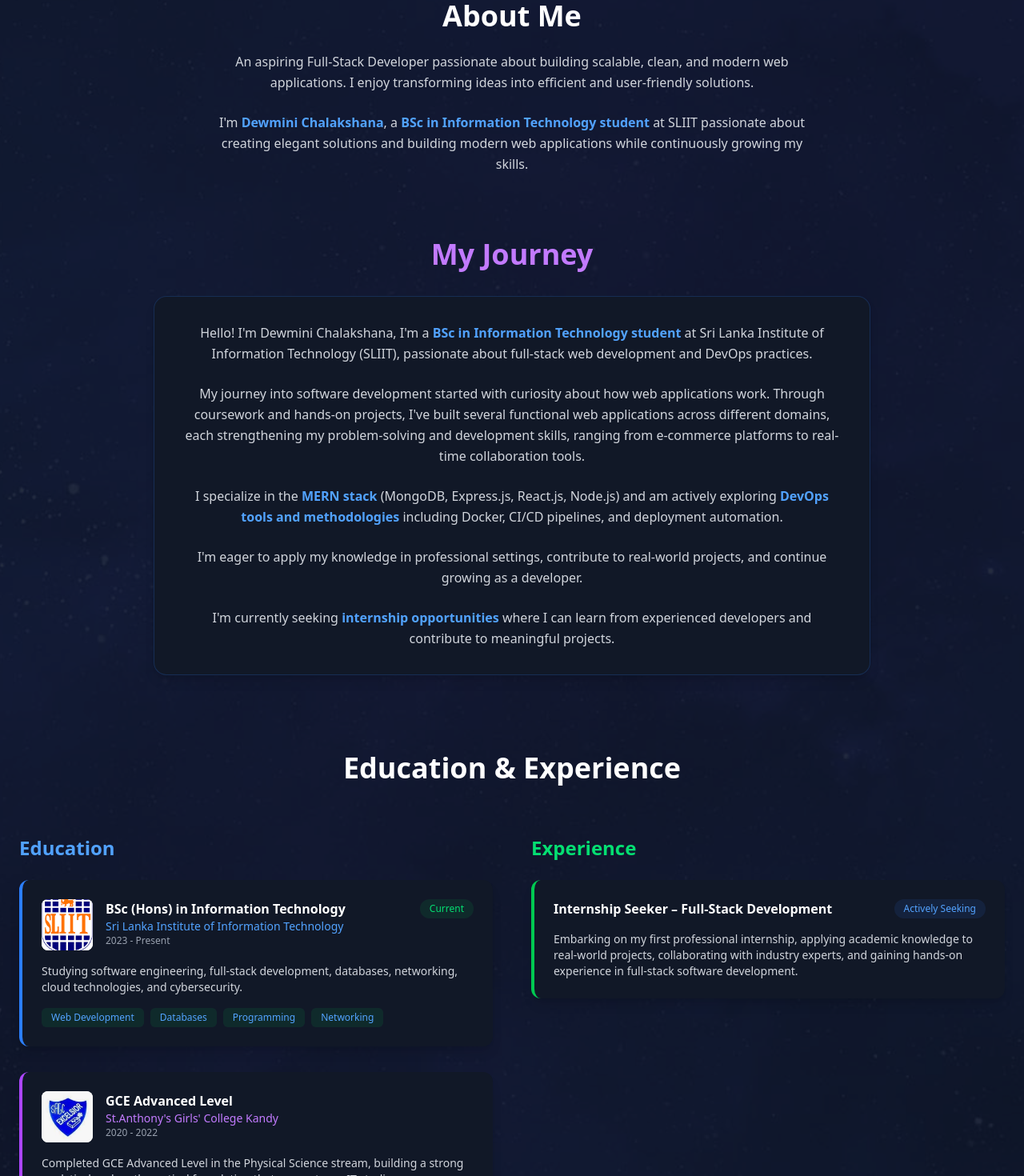
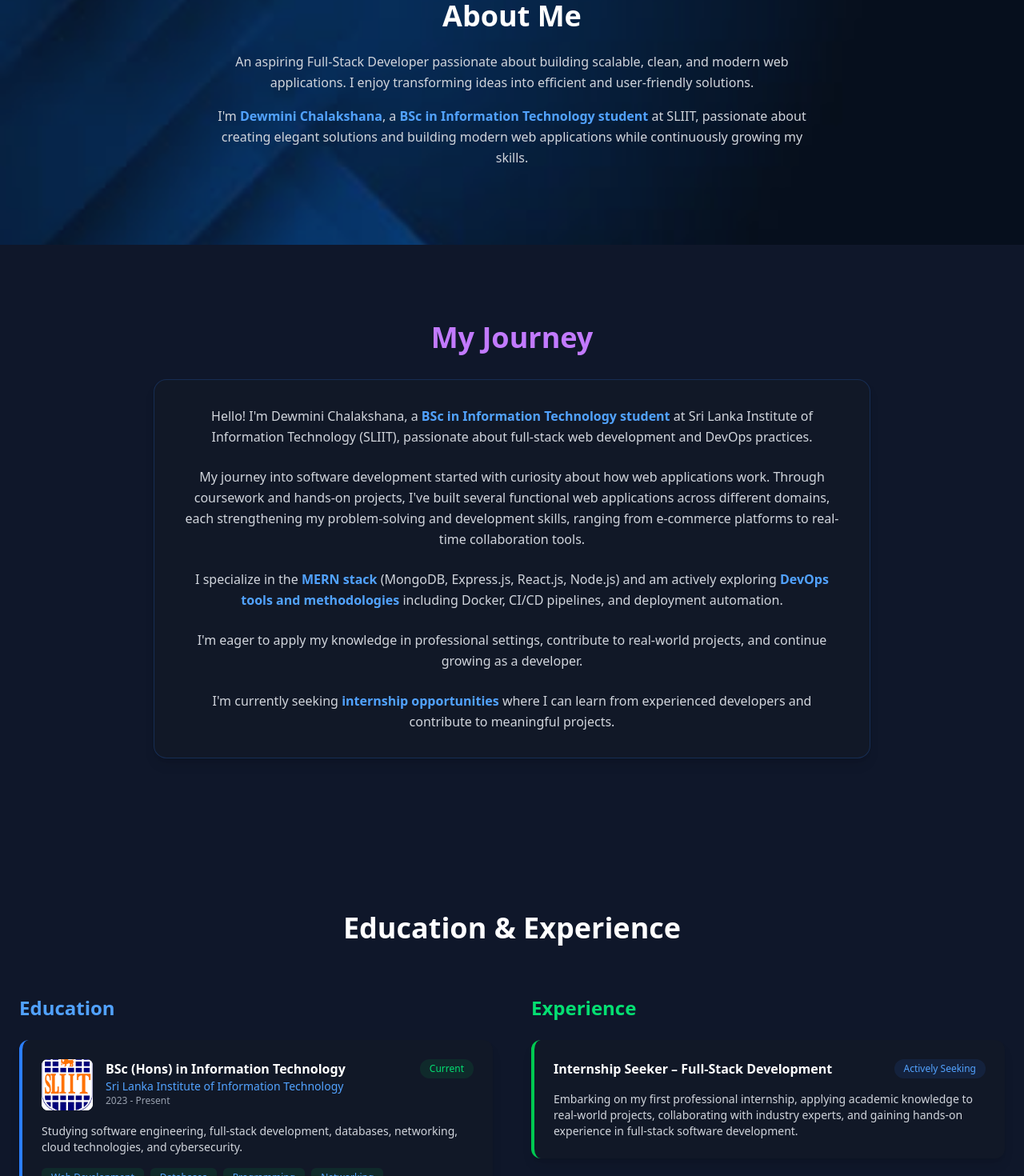
Before and after one commit to dew-02/dewmini_portfolio_web, a React (Vite) app: page / in a window 1280 px wide. Shown: the part 960-2430 px from the top of the page at 80% size. Built offline with nearby package versions, Linux system fonts and the light colour scheme.

Commit message:
change backgroung iamge height

```diff
--- a/src/components/About.jsx
+++ b/src/components/About.jsx
@@ -2,153 +2,134 @@ import { motion } from "framer-motion";
 import uniImg from "../assets/uni.png";
 import schoolImg from "../assets/school.jpg";
 import openuniImg from "../assets/openuni.png";
-import aboutBg from "../assets/projects.jpg";
+import aboutBg from "../assets/abt.jpg";
 
 export default function About() {
   return (
+    <>
+      {/* ================= ABOUT ME ================= */}
       <section
         id="about"
-      className="relative py-24 text-white"
-      style={{
-        backgroundImage: `url(${aboutBg})`,
-        backgroundSize: "cover",
-        backgroundPosition: "center",
-        backgroundRepeat: "no-repeat",
-      }}
+        className="relative py-24 min-h-[60px] text-white bg-cover bg-center bg-no-repeat"
+        style={{ backgroundImage: `url(${aboutBg})` }}
       >
-      {/* Dark Overlay */}
-      <div className="absolute inset-0 bg-[#0f172a]/90"></div>
+        {/* Overlay */}
+        <div className="absolute inset-0 bg-[#0f172a]/40"></div>
 
-      <div className="relative max-w-7xl mx-auto px-6">
-
-        {/* ================= ABOUT ME ================= */}
-        <motion.div
+        <div className="relative max-w-7xl mx-auto px-6 text-center">
+          <motion.h2
             initial={{ opacity: 0, y: 60 }}
             whileInView={{ opacity: 1, y: 0 }}
             transition={{ duration: 0.7 }}
             viewport={{ once: true }}
-          className="text-center"
+            className="text-4xl font-bold mb-6"
           >
-          <h2 className="text-4xl font-bold mb-6">About Me</h2>
+            About Me
+          </motion.h2>
 
-          <h2 className="text-gray-300 max-w-3xl mx-auto leading-relaxed">
-            An aspiring Full-Stack Developer passionate
-            about building scalable, clean, and modern web applications.
-            I enjoy transforming ideas into efficient and user-friendly solutions.
-          </h2>
+          <motion.p
+            initial={{ opacity: 0, y: 60 }}
+            whileInView={{ opacity: 1, y: 0 }}
+            transition={{ duration: 0.7, delay: 0.2 }}
+            viewport={{ once: true }}
+            className="text-gray-300 max-w-3xl mx-auto leading-relaxed"
+          >
+            An aspiring Full-Stack Developer passionate about building scalable,
+            clean, and modern web applications. I enjoy transforming ideas into
+            efficient and user-friendly solutions.
+          </motion.p>
 
-          <br />
-
-          <p className="text-gray-300 max-w-3xl mx-auto leading-relaxed">
+          <motion.p
+            initial={{ opacity: 0, y: 60 }}
+            whileInView={{ opacity: 1, y: 0 }}
+            transition={{ duration: 0.7, delay: 0.4 }}
+            viewport={{ once: true }}
+            className="text-gray-300 max-w-3xl mx-auto mt-4 leading-relaxed"
+          >
             I'm <span className="text-blue-400 font-semibold">Dewmini Chalakshana</span>, a{" "}
-            <span className="text-blue-400 font-semibold">
-              BSc in Information Technology student
-            </span>{" "}
-            at SLIIT passionate about creating elegant solutions and building modern web applications while continuously growing my skills.
-          </p>
-        </motion.div>
+            <span className="text-blue-400 font-semibold">BSc in Information Technology student</span>{" "}
+            at SLIIT, passionate about creating elegant solutions and building modern web applications while continuously growing my skills.
+          </motion.p>
+        </div>
+      </section>
 
       {/* ================= MY JOURNEY ================= */}
+      <section className="py-24 bg-[#0f172a] text-white">
+        <div className="max-w-7xl mx-auto px-6">
           <motion.div
-          className="mt-20 text-center"
+            className="text-center"
             initial={{ opacity: 0, y: 60 }}
             whileInView={{ opacity: 1, y: 0 }}
             transition={{ duration: 0.7 }}
             viewport={{ once: true }}
           >
-          <h2 className="text-4xl font-bold mb-8 text-purple-400">
-            My Journey
-          </h2>
+            <h2 className="text-4xl font-bold mb-8 text-purple-400">My Journey</h2>
 
             <div className="bg-[#111827] border border-blue-500/20 rounded-2xl p-8 shadow-lg max-w-4xl mx-auto hover:shadow-blue-500/30 transition-all duration-300">
-
               <div className="space-y-6 text-gray-300 leading-relaxed">
                 <p>
-                Hello! I'm Dewmini Chalakshana, I'm a{" "}
-                <span className="text-blue-400 font-semibold">
-                  BSc in Information Technology student
-                </span>{" "}
+                  Hello! I'm Dewmini Chalakshana, a{" "}
+                  <span className="text-blue-400 font-semibold">BSc in Information Technology student</span>{" "}
                   at Sri Lanka Institute of Information Technology (SLIIT), passionate about full-stack web development and DevOps practices.
                 </p>
-
                 <p>
                   My journey into software development started with curiosity about how web applications work. Through coursework and hands-on projects, I've built several functional web applications across different domains, each strengthening my problem-solving and development skills, ranging from e-commerce platforms to real-time collaboration tools.
                 </p>
-
                 <p>
                   I specialize in the{" "}
-                <span className="text-blue-400 font-semibold">
-                  MERN stack
-                </span>{" "}
+                  <span className="text-blue-400 font-semibold">MERN stack</span>{" "}
                   (MongoDB, Express.js, React.js, Node.js) and am actively exploring{" "}
-                <span className="text-blue-400 font-semibold">
-                  DevOps tools and methodologies
-                </span>{" "}
+                  <span className="text-blue-400 font-semibold">DevOps tools and methodologies</span>{" "}
                   including Docker, CI/CD pipelines, and deployment automation.
                 </p>
-
                 <p>
                   I'm eager to apply my knowledge in professional settings, contribute to real-world projects, and continue growing as a developer.
                 </p>
-
                 <p>
                   I'm currently seeking{" "}
-                <span className="text-blue-400 font-semibold">
-                  internship opportunities
-                </span>{" "}
+                  <span className="text-blue-400 font-semibold">internship opportunities</span>{" "}
                   where I can learn from experienced developers and contribute to meaningful projects.
                 </p>
               </div>
-
             </div>
           </motion.div>
+        </div>
+      </section>
 
       {/* ================= EDUCATION & EXPERIENCE ================= */}
+      <section className="py-24 bg-[#0f172a] text-white">
+        <div className="max-w-7xl mx-auto px-6">
           <motion.div
-          className="mt-24"
+            className=""
             initial={{ opacity: 0, y: 60 }}
             whileInView={{ opacity: 1, y: 0 }}
             transition={{ duration: 0.7 }}
             viewport={{ once: true }}
           >
-          <h2 className="text-4xl font-bold text-center mb-16">
-            Education & Experience
-          </h2>
+            <h2 className="text-4xl font-bold text-center mb-16">Education & Experience</h2>
 
             <div className="grid md:grid-cols-2 gap-12">
-
               {/* LEFT SIDE - EDUCATION */}
               <div>
-              <h3 className="text-2xl font-semibold mb-6 text-blue-400">
-                Education
-              </h3>
+                <h3 className="text-2xl font-semibold mb-6 text-blue-400">Education</h3>
 
                 {/* University */}
                 <div className="bg-[#111827] border-l-4 border-blue-500 rounded-xl p-6 shadow-lg relative hover:shadow-blue-500/40 hover:-translate-y-2 transition-all duration-300 cursor-pointer mb-8">
-
-                <span className="absolute top-6 right-6 bg-green-500/10 text-green-400 text-xs px-3 py-1 rounded-full">
-                  Current
-                </span>
+                  <span className="absolute top-6 right-6 bg-green-500/10 text-green-400 text-xs px-3 py-1 rounded-full">Current</span>
 
                   <div className="flex gap-4">
                     <div className="w-16 h-16 rounded-lg overflow-hidden bg-white">
                       <img src={uniImg} alt="University" className="w-full h-full object-cover" />
                     </div>
-
                     <div>
-                    <h4 className="font-semibold">
-                      BSc (Hons) in Information Technology
-                    </h4>
-                    <p className="text-blue-400 text-sm">
-                      Sri Lanka Institute of Information Technology
-                    </p>
+                      <h4 className="font-semibold">BSc (Hons) in Information Technology</h4>
+                      <p className="text-blue-400 text-sm">Sri Lanka Institute of Information Technology</p>
                       <p className="text-gray-400 text-xs">2023 - Present</p>
                     </div>
                   </div>
 
                   <p className="text-gray-300 text-sm mt-4">
-                  Studying software engineering, full-stack development,
-                  databases, networking, cloud technologies, and cybersecurity.
+                    Studying software engineering, full-stack development, databases, networking, cloud technologies, and cybersecurity.
                   </p>
 
                   <div className="flex flex-wrap gap-2 mt-4">
@@ -160,18 +141,14 @@ export default function About() {
                 </div>
 
                 {/* School */}
-              <div className="bg-[#111827] border-l-4 border-purple-500 rounded-xl p-6 shadow-lg hover:shadow-purple-500/40 hover:-translate-y-2 transition-all duration-300 cursor-pointer">
-
+                <div className="bg-[#111827] border-l-4 border-purple-500 rounded-xl p-6 shadow-lg hover:shadow-purple-500/40 hover:-translate-y-2 transition-all duration-300 cursor-pointer mb-8">
                   <div className="flex gap-4">
                     <div className="w-16 h-16 rounded-lg overflow-hidden bg-white">
                       <img src={schoolImg} alt="School" className="w-full h-full object-cover" />
                     </div>
-
                     <div>
                       <h4 className="font-semibold">GCE Advanced Level</h4>
-                    <p className="text-purple-400 text-sm">
-                      St.Anthony's Girls' College Kandy
-                    </p>
+                      <p className="text-purple-400 text-sm">St.Anthony's Girls' College Kandy</p>
                       <p className="text-gray-400 text-xs">2020 - 2022</p>
                     </div>
                   </div>
@@ -188,25 +165,20 @@ export default function About() {
                 </div>
 
                 {/* Open University */}
-              <div className="bg-[#111827] border-l-4 border-yellow-500 rounded-xl p-6 shadow-lg hover:shadow-yellow-500/40 hover:-translate-y-2 transition-all duration-300 cursor-pointer mt-8">
-
+                <div className="bg-[#111827] border-l-4 border-yellow-500 rounded-xl p-6 shadow-lg hover:shadow-yellow-500/40 hover:-translate-y-2 transition-all duration-300 cursor-pointer">
                   <div className="flex gap-4">
                     <div className="w-16 h-16 rounded-lg overflow-hidden bg-white">
                       <img src={openuniImg} alt="Open University" className="w-full h-full object-cover" />
                     </div>
-
                     <div>
                       <h4 className="font-semibold">Certificate in Information Technology</h4>
-                    <p className="text-yellow-400 text-sm">
-                      Open University of Sri Lanka
-                    </p>
+                      <p className="text-yellow-400 text-sm">Open University of Sri Lanka</p>
                       <p className="text-gray-400 text-xs">2023</p>
                     </div>
                   </div>
 
                   <p className="text-gray-300 text-sm mt-4">
-                  Gained foundational knowledge in Information Technology including computer hardware concepts,
-                  operating systems, and practical experience with Microsoft Office applications.
+                    Gained foundational knowledge in IT including computer hardware, operating systems, and MS Office applications.
                   </p>
 
                   <div className="flex flex-wrap gap-2 mt-4">
@@ -215,37 +187,25 @@ export default function About() {
                     <span className="bg-yellow-500/10 text-yellow-400 text-xs px-3 py-1 rounded-md">MS PowerPoint</span>
                     <span className="bg-yellow-500/10 text-yellow-400 text-xs px-3 py-1 rounded-md">Computer Hardware</span>
                   </div>
-
                 </div>
               </div>
 
               {/* RIGHT SIDE - EXPERIENCE */}
               <div>
-              <h3 className="text-2xl font-semibold mb-6 text-green-400">
-                Experience
-              </h3>
+                <h3 className="text-2xl font-semibold mb-6 text-green-400">Experience</h3>
 
                 <div className="bg-[#111827] border-l-4 border-green-500 rounded-xl p-6 shadow-lg relative hover:shadow-green-500/40 hover:-translate-y-2 transition-all duration-300 cursor-pointer">
-
-                <span className="absolute top-6 right-6 bg-blue-500/10 text-blue-400 text-xs px-3 py-1 rounded-full">
-                  Actively Seeking
-                </span>
-
-                <h4 className="font-semibold">
-                  Internship Seeker – Full-Stack Development
-                </h4>
-
+                  <span className="absolute top-6 right-6 bg-blue-500/10 text-blue-400 text-xs px-3 py-1 rounded-full">Actively Seeking</span>
+                  <h4 className="font-semibold">Internship Seeker – Full-Stack Development</h4>
                   <p className="text-gray-300 text-sm mt-4">
                     Embarking on my first professional internship, applying academic knowledge to real-world projects, collaborating with industry experts, and gaining hands-on experience in full-stack software development.
                   </p>
-
                 </div>
               </div>
-
             </div>
           </motion.div>
-
         </div>
       </section>
+    </>
   );
 }
--- a/src/components/Contact.jsx
+++ b/src/components/Contact.jsx
@@ -16,7 +16,7 @@ export default function Contact() {
 
       {/* ================= HERO SECTION ================= */}
       <div
-        className="relative h-[50vh] flex items-center justify-center text-center text-white"
+        className="relative h-[60vh] flex items-center justify-center text-center text-white"
         style={{
           backgroundImage: `url(${bgImage})`,
           backgroundSize: "cover",
--- a/src/components/Skills.jsx
+++ b/src/components/Skills.jsx
@@ -17,7 +17,7 @@ export default function Skills() {
 
       {/* ================= HERO INTRO SECTION ================= */}
       <div
-        className="relative h-[90vh] flex items-center justify-center text-center text-white"
+        className="relative h-[60vh] flex items-center justify-center text-center text-white"
         style={{
           backgroundImage: `url(${bgImage})`,
           backgroundSize: "cover",
```
Lines whose indentation alone changed are shown as unchanged.
